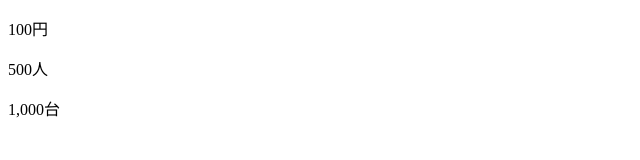
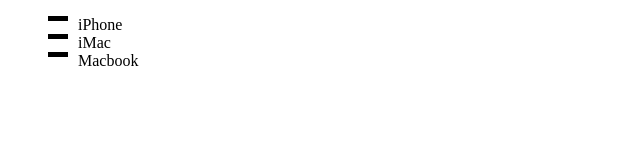
Before and after one commit to takopon2525/design_demo, a plain HTML site: page index.html in a window 1280 px wide. Shown: the whole page, without its empty margins (0-640 px from the left). Drawn offline with Linux system fonts and the light colour scheme.

Commit message:
とりあえずコミット

```diff
--- a/index.html
+++ b/index.html
@@ -8,8 +8,10 @@
     <link href="style.css" rel="stylesheet" type="text/css" media="all" />
   </head>
   <body>
-    <p data-unit="円">100</p>
-    <p data-unit="人">500</p>
-    <p data-unit="台">1,000</p>
+    <ul class="list_apple">
+      <li>iPhone</li>
+      <li>iMac</li>
+      <li>Macbook</li>
+    </ul>
   </body>
 </html>
--- a/style.css
+++ b/style.css
@@ -1,3 +1,16 @@
-p[data-unit]:after {
-  content: attr(data-unit);
+.list_apple li {
+  list-style: none;
+  padding-left: 30px;
+  position: relative;
 }
+
+.list_apple li:before {
+  content: "";
+  display: inline-block;
+  width: 20px;
+  height: 5px;
+  background: #000;
+  position: absolute;
+  top: 0;
+  left: 0;
+}
```
